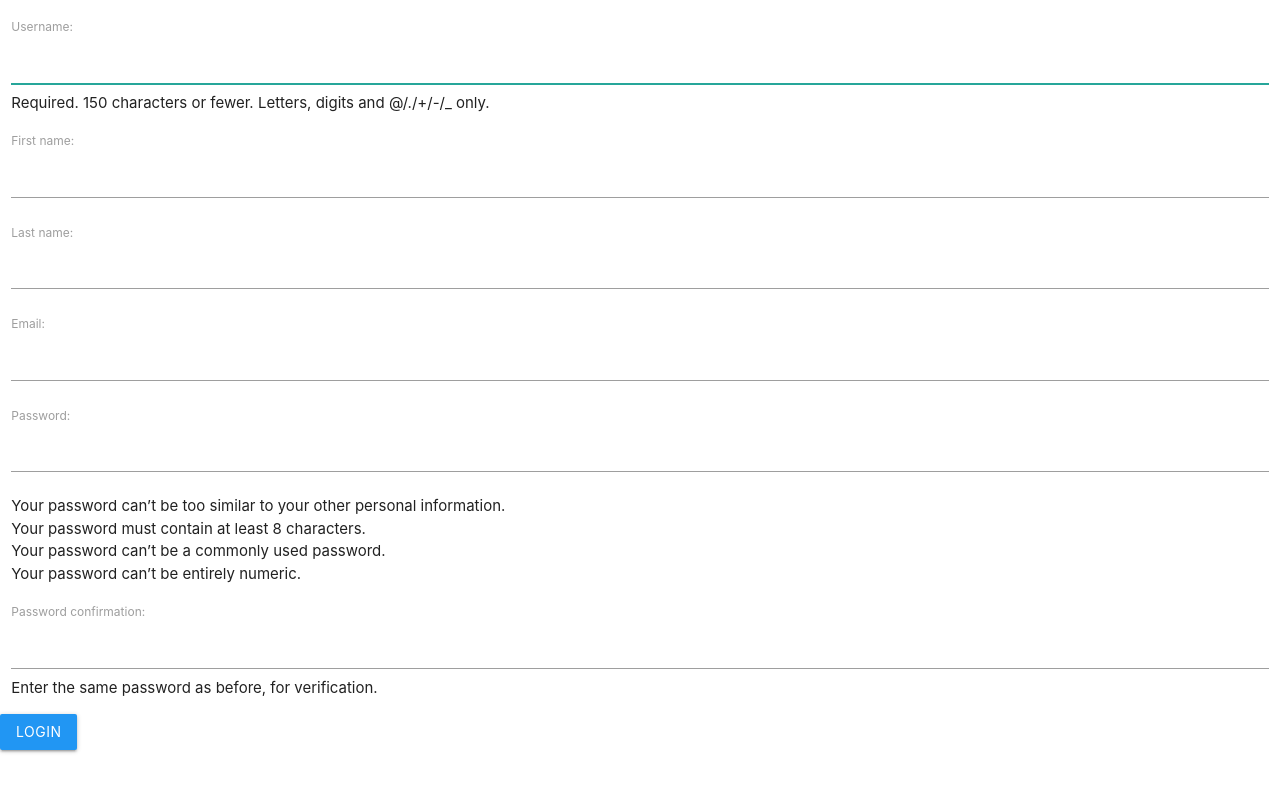
After one commit to sharonkorir/web-awards, a Django app: page /users/register_user in a window 1280 px wide. The commit adds this page. Run offline with Django 4.2, Linux system fonts and the light colour scheme.

Commit message:
authentication: create user registration

```diff
--- a/awards/templates/navbar.html
+++ b/awards/templates/navbar.html
@@ -20,6 +20,7 @@
         {% else %}
           <li><a href=""><i class="material-icons black-text">add</i></a></li>
           <li><a href="{% url 'login' %}"><i class="material-icons black-text">add</i>login</a></li>
+          <li><a href="{% url 'register_user' %}"><i class="material-icons black-text">add</i>register</a></li>
         {% endif %}
       </ul>
     </div>
--- /dev/null
+++ b/users/forms.py
@@ -0,0 +1,12 @@
+from django.contrib.auth.forms import UserCreationForm
+from django.contrib.auth.models import User
+from django import forms
+
+class RegisterUserForm(UserCreationForm):
+    email = forms.EmailField()
+    first_name = forms.CharField(max_length=50)
+    last_name = forms.CharField(max_length=50)
+
+    class Meta:
+        model = User
+        fields = ('username', 'first_name','last_name', 'email', 'password1', 'password2')
--- /dev/null
+++ b/users/templates/authenticate/register_user.html
@@ -0,0 +1,19 @@
+{% extends 'authenticate/base.html' %}
+{% block content %}
+  {{block.super}}
+
+  {% if form.errors %}
+    <p>Kindly confirm your details</p>
+  {% endif %}
+  <div class="row">
+    <form class="col s12" method="POST" action="{% url 'register_user' %}">
+      {% csrf_token %}
+
+      {{form.as_p}}
+
+      <div class="row">
+        <button type="submit" class=" waves-effect waves-light btn blue red">Login</button>
+      </div>
+    </form>
+  </div>
+{% endblock %}
--- a/users/urls.py
+++ b/users/urls.py
@@ -4,4 +4,5 @@ from . import views
 urlpatterns=[
   path('login_user', views.login_user, name ='login'),
   path('logout_user', views.logout_user, name ='logout'),
+  path('register_user', views.register_user, name ='register_user'),
 ]
--- a/users/views.py
+++ b/users/views.py
@@ -1,6 +1,8 @@
 from django.shortcuts import render, redirect
 from django.contrib.auth import authenticate, login, logout
 from django.contrib import messages
+from django.contrib.auth.forms import UserCreationForm
+from .forms import RegisterUserForm
 
 # Create your views here.
 def login_user(request):
@@ -24,3 +26,20 @@ def logout_user(request):
     logout(request)
     messages.success(request, "You'be been logged out")
     return redirect('index')
+
+def register_user(request):
+    if request.method == "POST":
+        form = RegisterUserForm(request.POST)
+        if form.is_valid():
+            form.save()
+            username = form.cleaned_data['username']
+            email = form.cleaned_data['email']
+            password = form.cleaned_data['password1']
+            user = authenticate(username = username, password = password, email = email)
+            login(request,user)
+            messages.success(request, 'Your account has been created successfully')
+            return redirect('index')
+    else:
+        form = RegisterUserForm()
+
+    return render(request, 'authenticate/register_user.html', {'form':form})
```
